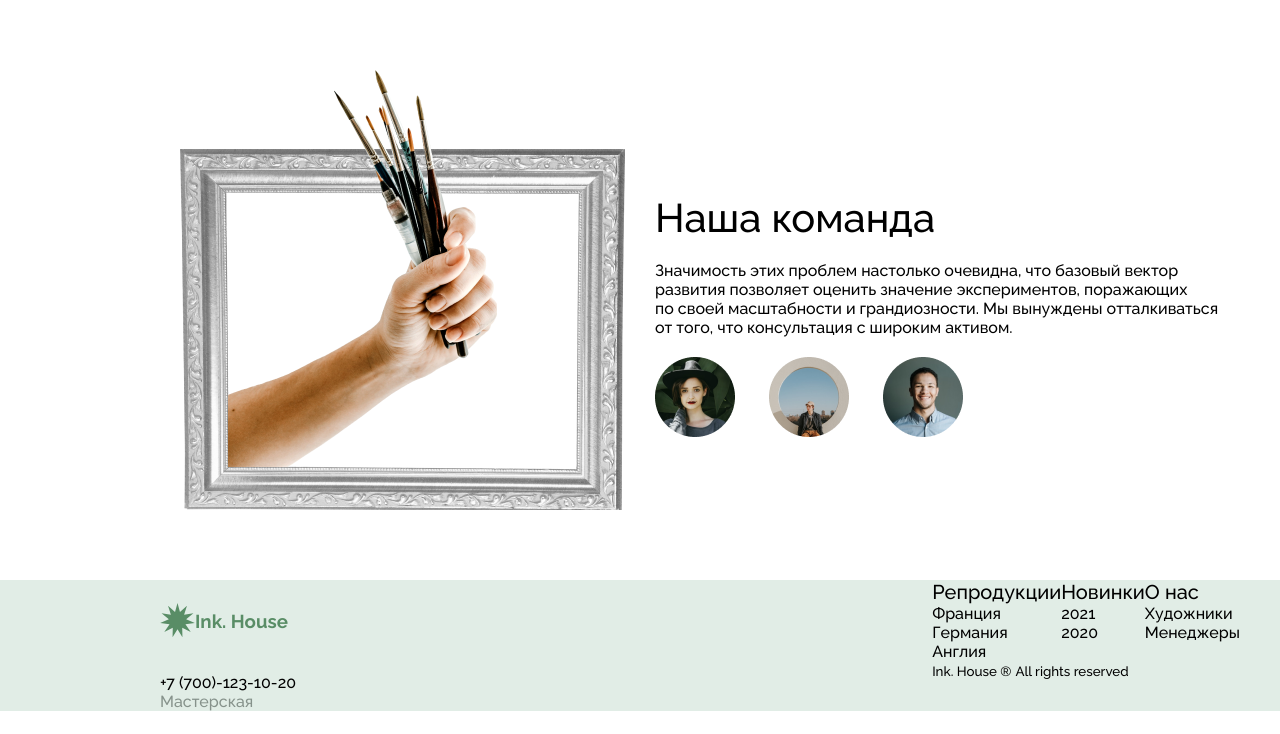
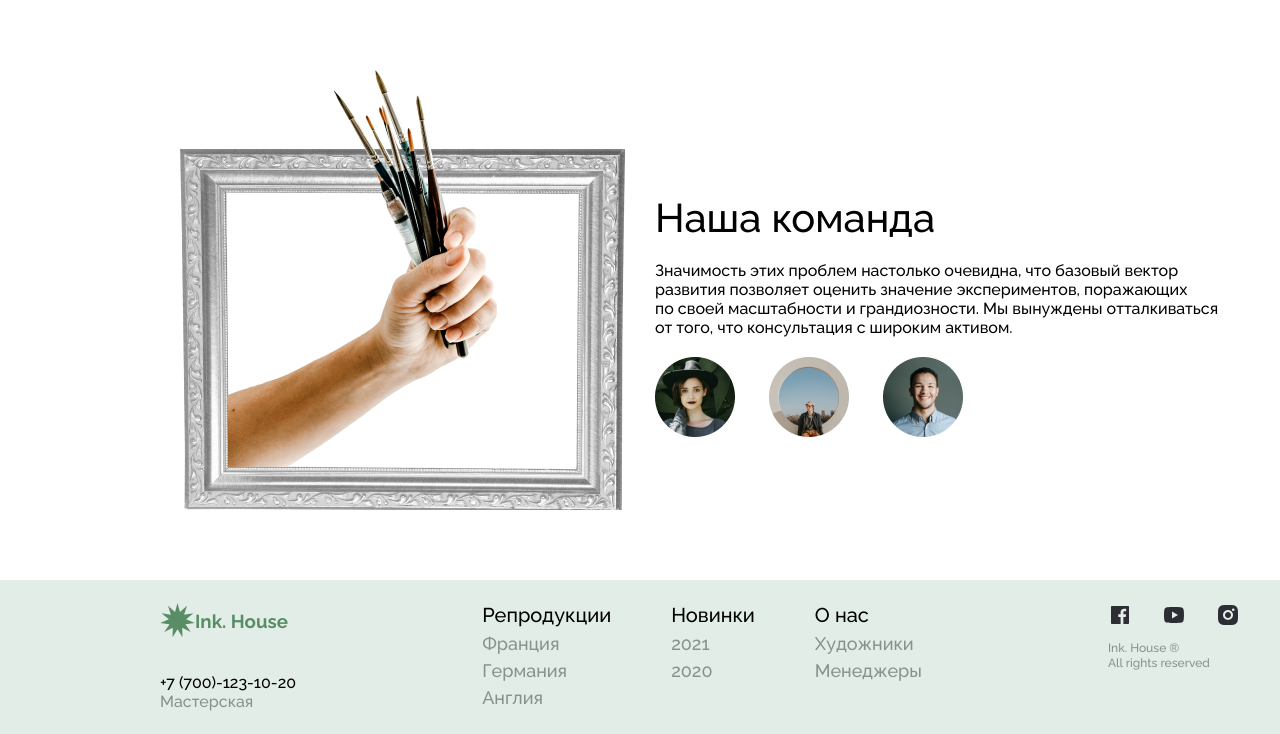
Before and after one commit to Turdaly/ink.House, a plain HTML site: page index.html in a window 1280 px wide. Shown: the part 2978-3712 px from the top of the page. Before the commit the page ends 3689 px from the top, so only its background shows below. Drawn offline with Linux system fonts and the light colour scheme.

Commit message:
Website design is ready, remains only  js.file

```diff
--- a/css/style.css
+++ b/css/style.css
@@ -245,20 +245,25 @@ h2 {
     margin-right: 30px;
 }
 
+/* Footer */
+
 .footer {
     background-color: #E1EDE6;
 }
 
-.footer__container {
+.footer__inner {
     display: flex;
     justify-content: space-between;
+    padding-block: 23px
 }
 
 .footer__logo {
     display: flex;
     align-items: center;
-    margin-top: 23px;
-    margin-bottom: 35px;
+}
+
+.footer__contact {
+    margin-top: 35px;
 }
 
 .footer__logo-name {
@@ -275,3 +280,51 @@ h2 {
 .footer-menu {
     display: flex;
 }
+
+.footer-menu__col:not(:last-child) {
+    margin-right: 60px;
+}
+
+.footer-menu__item {
+    margin-top: 6px;
+    font-size: 18px;
+    color: #86928B;
+}
+
+.footer-social__list {
+    display: flex;
+    margin-bottom: 10px;
+}
+
+.footer-social-icon {
+    display: flex;
+    background-size: contain;
+    background-repeat: no-repeat;
+    width: 24px;
+    height: 24px;
+}
+
+.footer-social__item:not(:last-child) {
+    margin-right: 30px;
+}
+
+.footer-social-icon-facebook {
+    background-image: url(../images/icon-facebook.svg);
+}
+
+.footer-social-icon-instagram {
+    background-image: url('../images/icon-instagram.svg');
+}
+
+.footer-social-icon-youtube {
+    background-image: url('../images/icon-youtube.svg');
+}
+.footer-copyright {
+    font-size: 12px;
+    color: #86928B;
+    margin-bottom: 6px;
+}
+
+.footer-copyright {
+    font-size: 12px;
+}
--- a/index.html
+++ b/index.html
@@ -167,7 +167,8 @@
 
         <footer class="footer">
             <div class="container footer__container">
-                <div class="footer__left">
+                <div class="footer__inner">
+                    <div class="footer__info">
                         <a href="" class="footer__logo">
                             <img src="images/star-logo.svg" alt="" class="footer-logo__img">
                             <h3 class="footer__logo-name">Ink. House</h3>
@@ -177,7 +178,7 @@
                             <p class="footer-phone__text">Мастерская</p>
                         </div>
                     </div>
-                <div class="footer__right">
+
                     <div class="footer-menu">
                         <div class="footer-menu__col">
                             <h3 class="footer-menu__heading">
@@ -225,18 +226,26 @@
 
                     <div class="footer-props">
                         <div class="footer-props__icon">
+                            <ul class="footer-social__list">
+                                <li class="footer-social__item">
                                     <a href="footer-social__link">
                                         <span class="footer-social-icon footer-social-icon-facebook"></span>
                                     </a>
+                                </li>
+                                <li class="footer-social__item">
                                     <a href="footer-social__link">
                                         <span class="footer-social-icon footer-social-icon-instagram"></span>
                                     </a>
+                                </li>
+                                <li class="footer-social__item">
                                     <a href="footer-social__link">
                                         <span class="footer-social-icon footer-social-icon-youtube"></span>
                                     </a>
+                                </li>
+                            </ul>
+                        </div>
                         <small class="footer-copyright">Ink. House ®</small>
-                            <small class="footer-copyright">All rights reserved</small>
-                        </div>
+                        <p class="footer-copyright">All rights reserved</p>
                     </div>
                 </div>
             </div>
```
Lines whose indentation alone changed are shown as unchanged.
